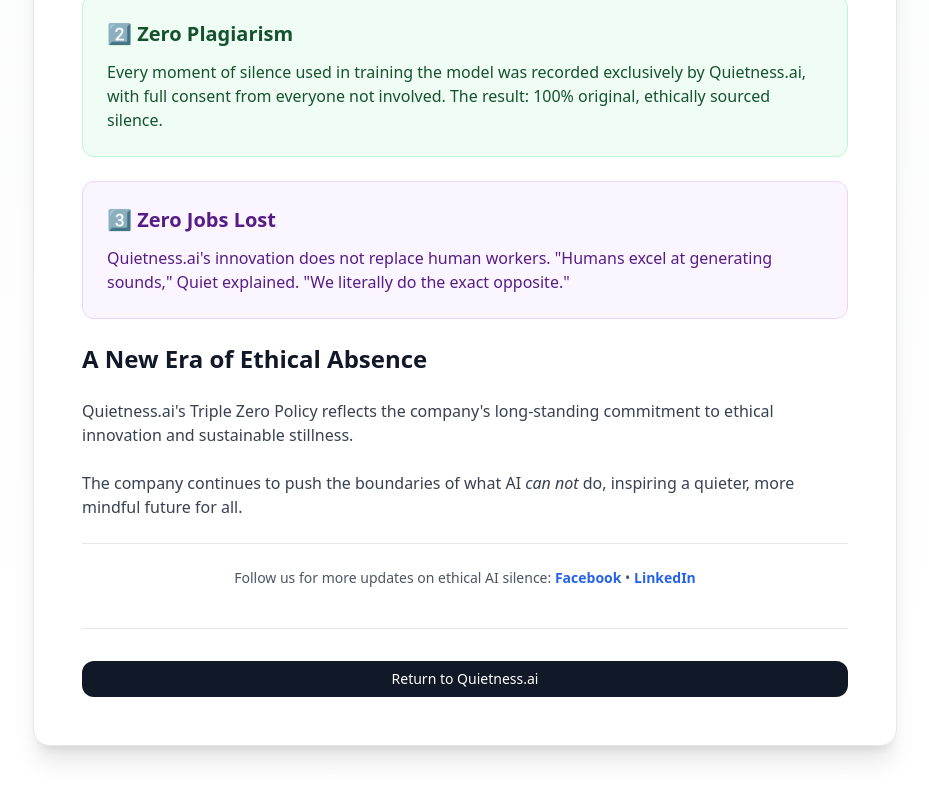
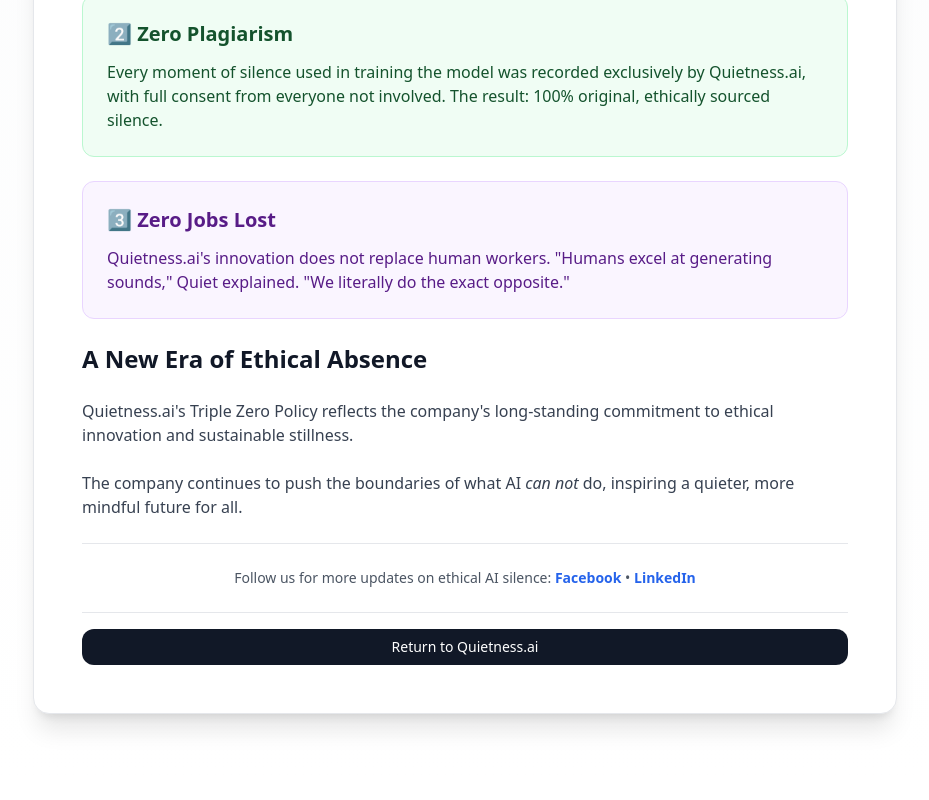
Before and after one commit to ShaharZivan/quietness-ai, a React (Vite) app: page /presskit in a window 1280 px wide. Shown: the part 982-1782 px from the top of the page, without its empty margins (175-1104 px from the left). After the commit the page ends 1760 px from the top, so only its background shows below. Built offline with nearby package versions, Linux system fonts and the light colour scheme.

Commit message:
reduced spacing

```diff
--- a/src/presskit.jsx
+++ b/src/presskit.jsx
@@ -126,8 +126,7 @@
                 </p>
               </div>
             </div>
-
-            <div className="mt-10 pt-8 border-t">
+            <div className="mt-6 pt-4 border-t">
               <Button
                 onClick={() => navigate('/')}
                 className="w-full rounded-xl bg-gray-900 hover:bg-gray-800"
```
